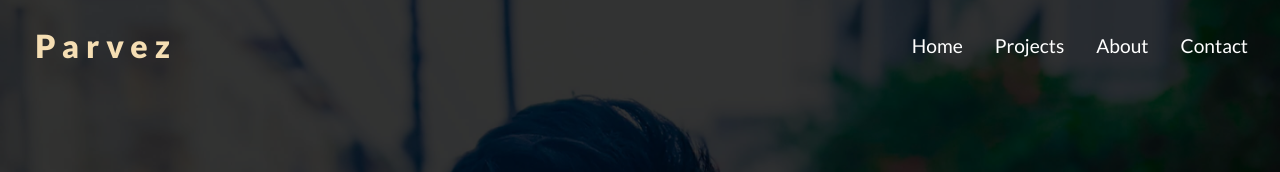
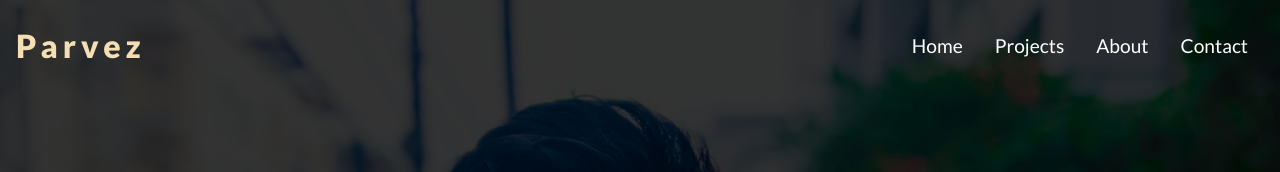
Before and after one commit to Parvez-Rahman100/parvez-portfolio, a React (Create React App) app: page / in a window 1280 px wide. Shown: the top 172 px of the page. Built offline with nearby package versions, Linux system fonts and the light colour scheme; no server answers.

Commit message:
name area changed

```diff
--- a/src/Components/Navbar.css
+++ b/src/Components/Navbar.css
@@ -13,8 +13,7 @@
 .myName {
     font-weight: 900;
     color: wheat;
-    letter-spacing: 7px;
-    margin-left: 1.2rem;
+    letter-spacing: 5px;
 }
 
 .header-bg {
```
